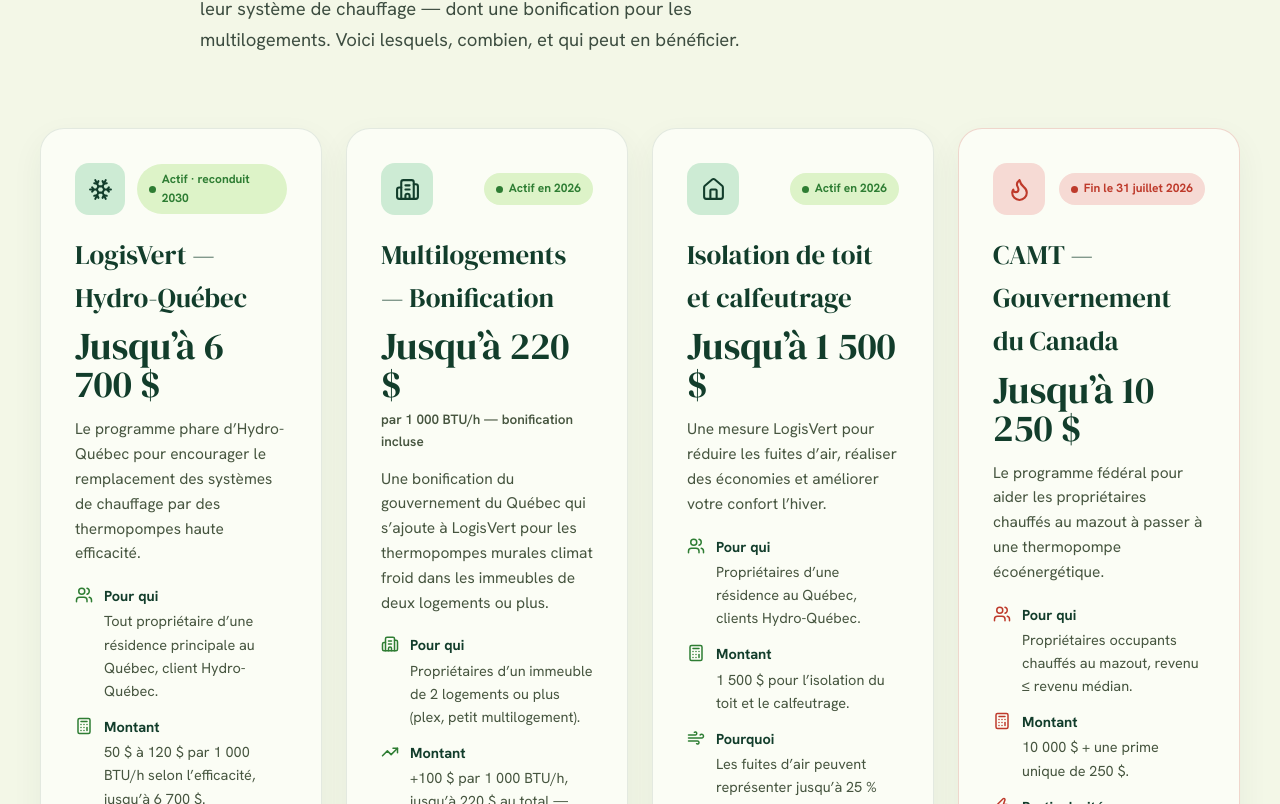
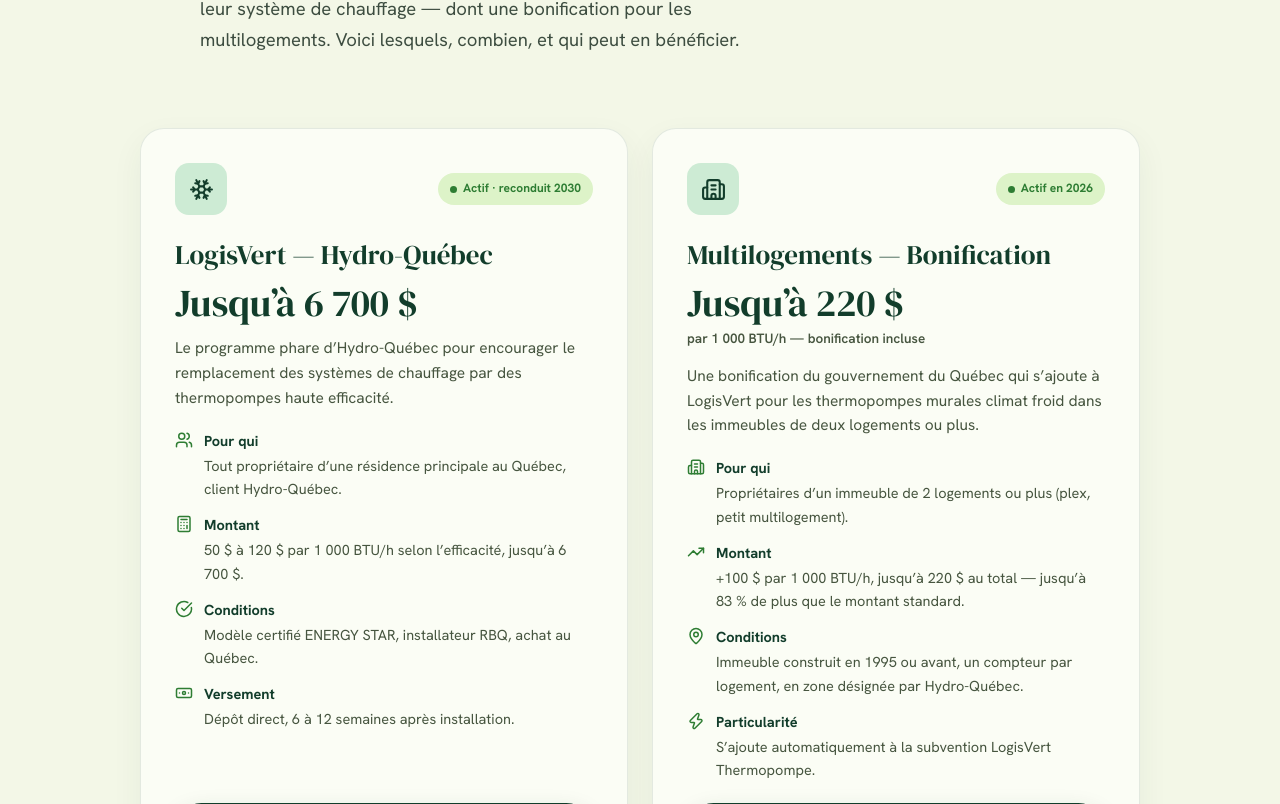
Before and after one commit to ProgixDev/maison-verte, a Next.js app: page /subventions in a window 1280 px wide. Shown: the part 476-1280 px from the top of the page. Built offline with nearby package versions, Linux system fonts and the light colour scheme; no server answers.

Commit message:
style(subventions): lay the four programs out as a 2x2 grid
Two program cards per row (two, then two below) instead of a cramped
four-across row. Narrower 1000px container gives each card a
comfortable width, so titles and dollar amounts sit on single lines.
Still stacks to one column on mobile.

```diff
--- a/src/app/(marketing)/subventions/page.tsx
+++ b/src/app/(marketing)/subventions/page.tsx
@@ -157,7 +157,7 @@
 
       {/* DEUX CARTES */}
       <section className="px-[22px] pt-[clamp(16px,3vw,28px)] pb-[clamp(40px,6vw,56px)]">
-        <div className="mx-auto grid max-w-[1200px] grid-cols-1 gap-6 sm:grid-cols-2 xl:grid-cols-4">
+        <div className="mx-auto grid max-w-[1000px] grid-cols-1 gap-6 sm:grid-cols-2">
           {/* LogisVert */}
           <Reveal className="border-pine/10 bg-card flex flex-col rounded-[24px] border p-[clamp(26px,4vw,34px)] shadow-[0_12px_32px_rgba(18,61,43,0.06)]">
             <div className="flex items-center justify-between gap-3">
```
